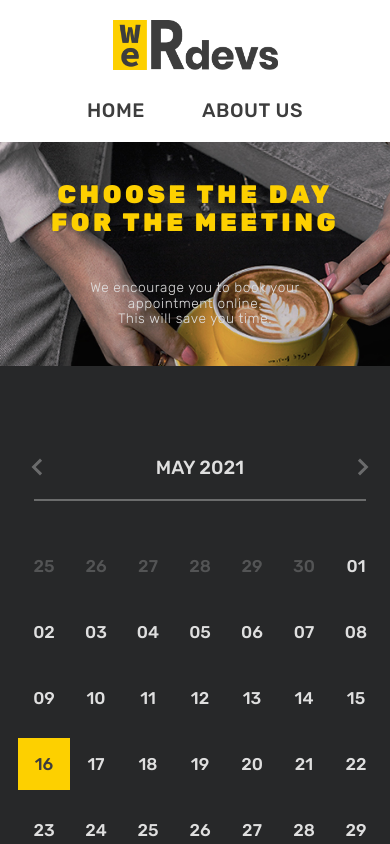
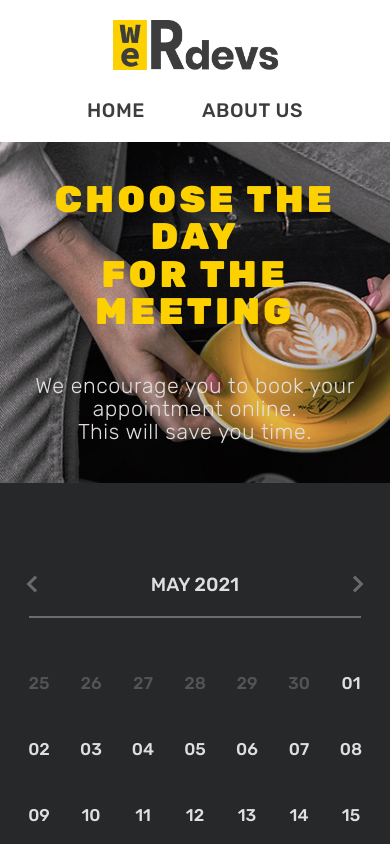
Before and after one commit to hamster726/werdevs-studio-task, a Next.js app: page / in a window 390 px wide. Shown: the top 844 px of the page. Built offline with nearby package versions, Linux system fonts and the light colour scheme.

Commit message:
fixed mobile layout

```diff
--- a/styles/blocks/_media.scss
+++ b/styles/blocks/_media.scss
@@ -20,11 +20,6 @@
     padding-top: 90px;
     padding-bottom: 80px;
     min-width: 400px;
-
-    .calendar {
-      min-width: 320px;
-      max-width: 500px;
-    }
   }
 
 }
@@ -61,9 +56,17 @@
     &__description {
       font-size: 3.5vw;
       line-height: 4vw;
-
     }
   }
+
+  .calendar__container {
+    min-width: 320px;
+    .calendar {
+      min-width: 320px;
+      max-width: 500px;
+    }
+  }
+
   .about {
     &__title {
       text-align: center;
@@ -81,3 +84,17 @@
 
 
 }
+
+@media screen and (max-width: 596px) {
+  .main {
+    &__title {
+      font-size: 9.5vw;
+      line-height: 9.5vw;
+    }
+
+    &__description {
+      font-size: 5.5vw;
+      line-height: 6vw;
+    }
+  }
+}
```
